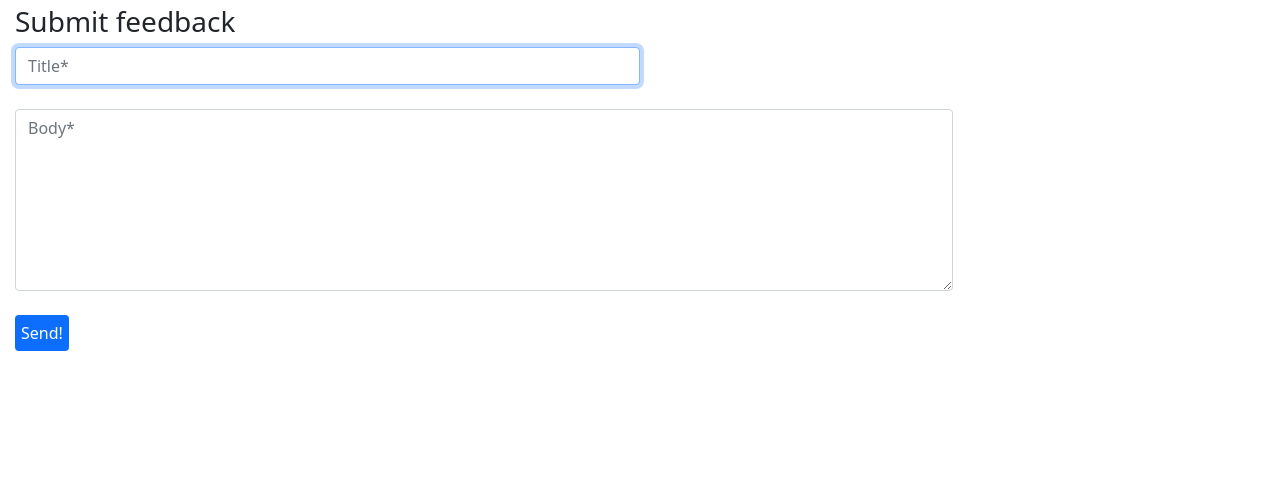
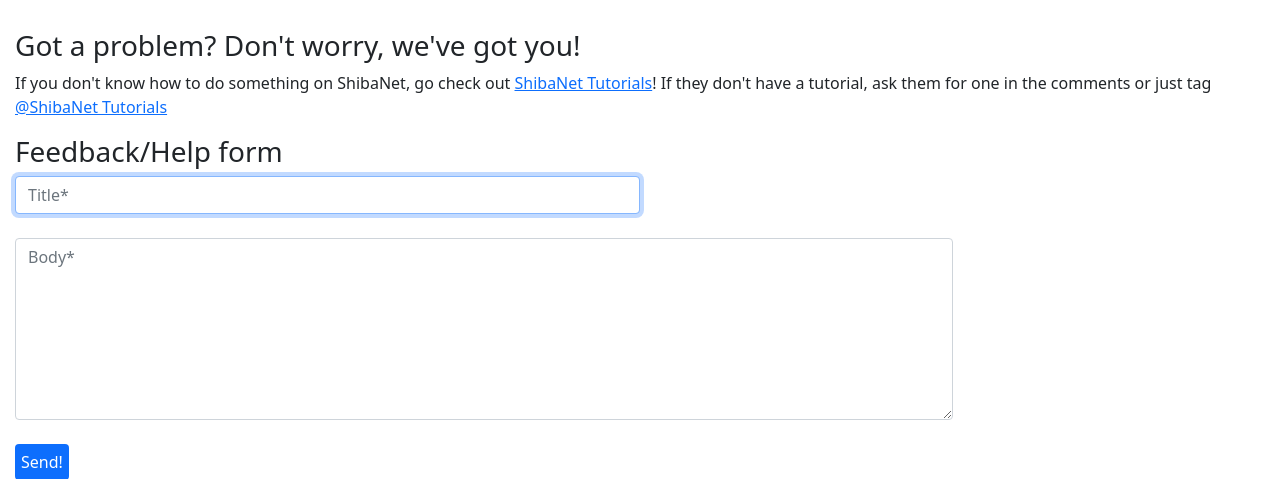
Before and after one commit to redpenguinyt/ShibaNet, a Flask app: page /help in a window 1280 px wide. Shown: the part 58-537 px from the top of the page. Run offline with Flask 2, Linux system fonts and the light colour scheme; the visitor is signed in with stand-in values (Sample User, id 1); a database or web service that is not in the repository returns one stand-in record (values such as "Sample title"); some libraries are stand-ins or nearby versions.

Commit message:
fixed more bugs and improved help menu

```diff
--- a/main.py
+++ b/main.py
@@ -173,8 +173,7 @@
 	if request.form["body"] == "":
 		return render_template("post/cmt_submit.html",
 			error="All fields must be filled",
-			prnt=post,
-			notifs=user_notifs
+			prnt=post
 		)
 
 	comments = mongo.db.comments
@@ -405,8 +404,7 @@
 		user = user,
 		user_comments = user_comments,
 		following = following,
-		friends = friends,
-		notifs = user_notifs
+		friends = friends
 	)
 
 @app.route("/settings", methods=["POST","GET"])
@@ -480,6 +478,7 @@
 		"timestamp": datetime.now(),
 		"approved": False
 	})
+	notifs.call("RedPenguin", f"{session['username']} needs help!", request.form["body"])
 
 	return render_template("message.html", title="Message recieved")
 
--- a/templates/help.html
+++ b/templates/help.html
@@ -3,7 +3,12 @@
 {% block title %}Help - {% endblock %}
 
 {% block content %}
-<h3>Submit feedback</h3>
+<br>
+<h3>Got a problem? Don't worry, we've got you!</h3>
+
+<p>If you don't know how to do something on ShibaNet, go check out <a href="/u/ShibaNet_Tutorials">ShibaNet Tutorials</a>! If they don't have a tutorial, ask them for one in the comments or just tag <a href="/u/ShibaNet_Tutorials">@ShibaNet Tutorials</a></p>
+
+<h3>Feedback/Help form</h3>
 
 <form action="{{ url_for('help') }}" method="POST" class="form-signin">
 	<div class="form-group">
```
